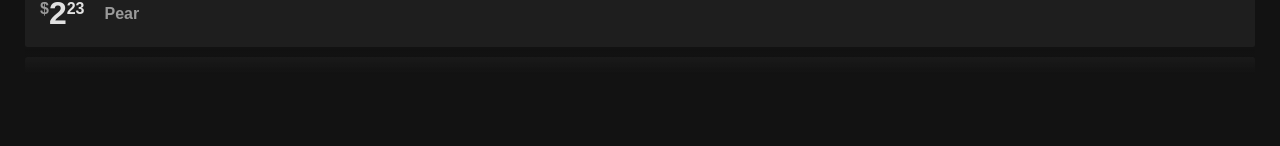
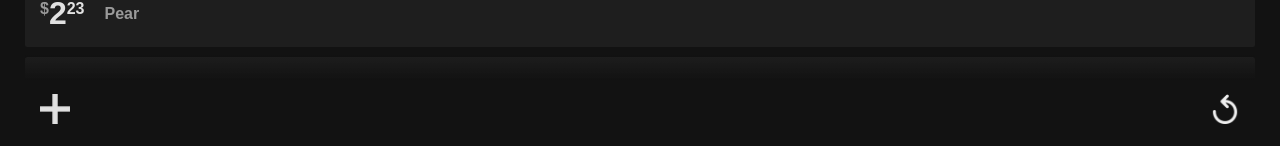
Before and after one commit to haxius/ratio, a React (Create React App) app: page / in a window 1280 px wide. Shown: the part 651-797 px from the top of the page. Built offline with nearby package versions, Linux system fonts and the light colour scheme.

Commit message:
ADD Toolbar Buttons

```diff
--- a/src/components/Card/styles.module.scss
+++ b/src/components/Card/styles.module.scss
@@ -4,6 +4,7 @@
   display: flex;
   flex-direction: column;
   height: 100vh;
+  @include padding-bottom(2);
 
   > header {
     flex-direction: column;
--- /dev/null
+++ b/src/components/Icon/index.tsx
@@ -0,0 +1,23 @@
+import React, { FC } from "react";
+import styles from "./styles.module.scss";
+
+interface IconProps {
+  icon: string;
+  onClick?: any;
+  width?: number;
+}
+
+const Icon: FC<IconProps> = ({ icon, onClick = () => {}, width = 60 }) => {
+  return (
+    <div
+      role="button"
+      className={styles.icon}
+      onClick={onClick}
+      style={{ width: `${width}px`, cursor: onClick ? "pointer" : "auto" }}
+    >
+      <img alt="" src={icon} />
+    </div>
+  );
+};
+
+export default Icon;
--- /dev/null
+++ b/src/components/Icon/styles.module.scss
@@ -0,0 +1,11 @@
+@import "../../styles/theme-dependencies";
+
+.icon {
+  align-self: flex-end;
+  @include padding(3);
+
+  > img {
+    width: 100%;
+    height: auto;
+  }
+}
--- a/src/components/Toolbar/index.tsx
+++ b/src/components/Toolbar/index.tsx
@@ -1,5 +1,6 @@
 import cc from "classcat";
 import React, { FC } from "react";
+import Icon from "../Icon";
 import styles from "./styles.module.scss";
 
 interface ToolbarProps {}
@@ -11,6 +12,8 @@ const Toolbar: FC<ToolbarProps> = () => {
         className={styles.gradient}
         dangerouslySetInnerHTML={{ __html: " " }}
       />
+      <Icon icon="/icon-plus.png" />
+      <Icon icon="/icon-undo.png" />
     </div>
   );
 };
--- a/src/components/Toolbar/styles.module.scss
+++ b/src/components/Toolbar/styles.module.scss
@@ -3,7 +3,8 @@
 .toolbar {
   display: flex;
   position: relative;
-  height: 50px;
+  height: 60px;
+  justify-content: space-between;
 }
 
 .gradient {
@@ -13,7 +14,7 @@
   height: $grid-base * 5;
   pointer-events: none;
   z-index: 10;
-  top: -1 * $grid-base * 5;
+  top: (-1 * $grid-base * 5) + 1;
   background: linear-gradient(
     180deg,
     rgba(18, 18, 18, 0) 0%,
```
